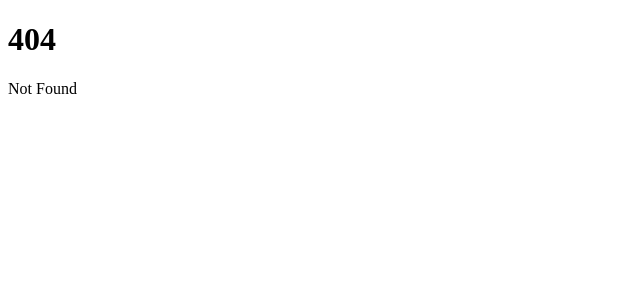
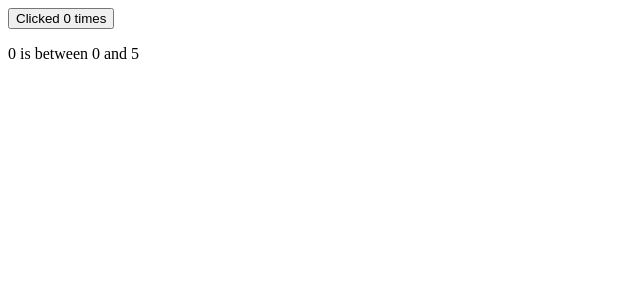
Before and after one commit to staswerno/svelte_tutorial, a SvelteKit app: page /logic in a window 1280 px wide. Before the commit this address had no page. Shown: the top 300 px of the page, without its empty margins (0-640 px from the left). Built offline with nearby package versions, Linux system fonts and the light colour scheme.

Commit message:
add conditionals

```diff
--- /dev/null
+++ b/src/routes/logic/+page.svelte
@@ -0,0 +1,26 @@
+<script>
+	let count = 0;
+
+	function increment() {
+		count += 1;
+	}
+</script>
+
+<button on:click={increment}>
+	Clicked {count}
+	{count === 1 ? 'time' : 'times'}
+</button>
+
+{#if count > 10}
+    <p>{count} is greater than 10</p>
+{:else if count < 6}
+	<p>{count} is between 0 and 5</p>
+{:else}
+	<p>{count} is between 6 and 10</p>
+{/if}
+
+<!--
+	A # character always indicates a block opening tag.
+	A / character always indicates a block closing tag.
+	A : character, as in {:else}, indicates a block continuation tag.
+-->
```
